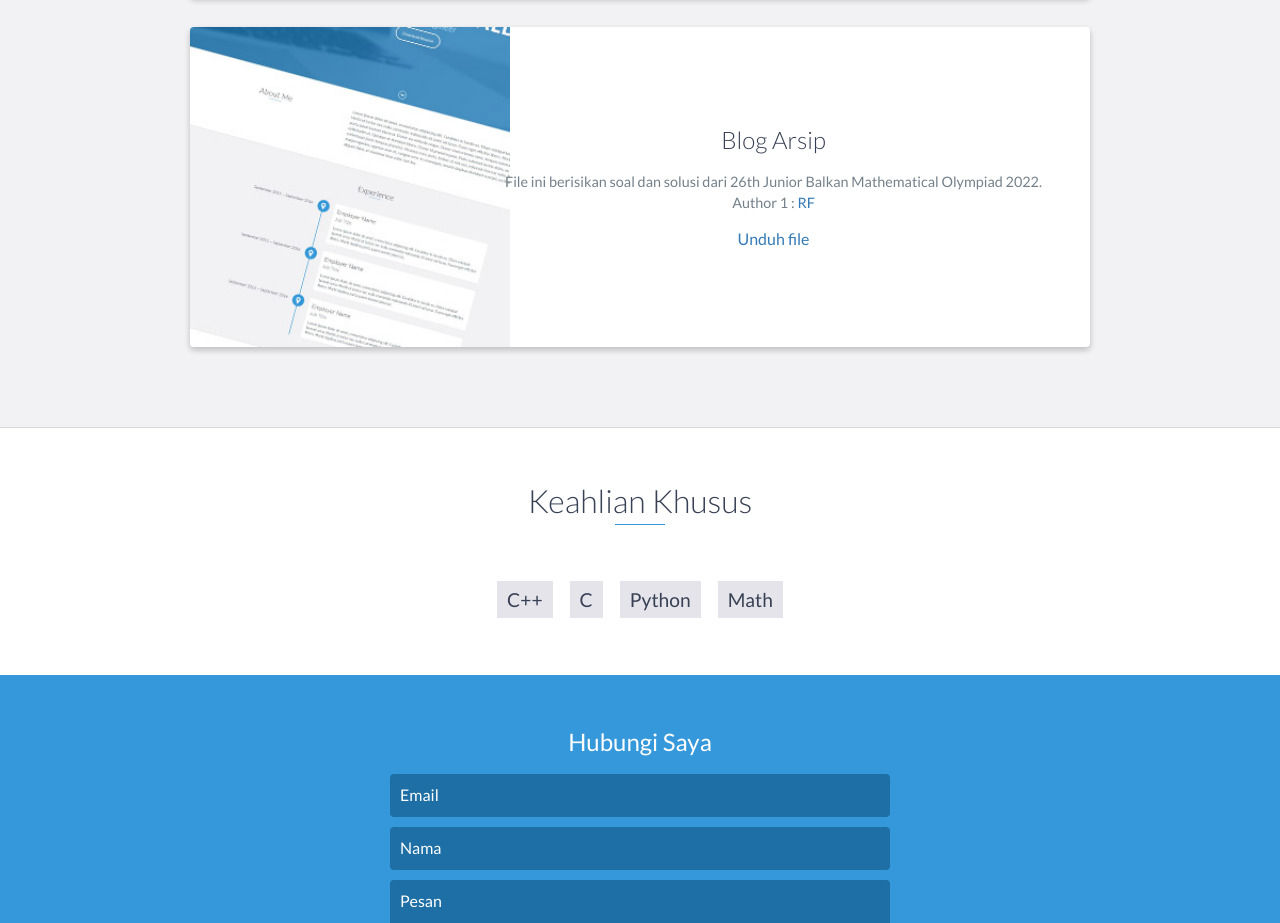
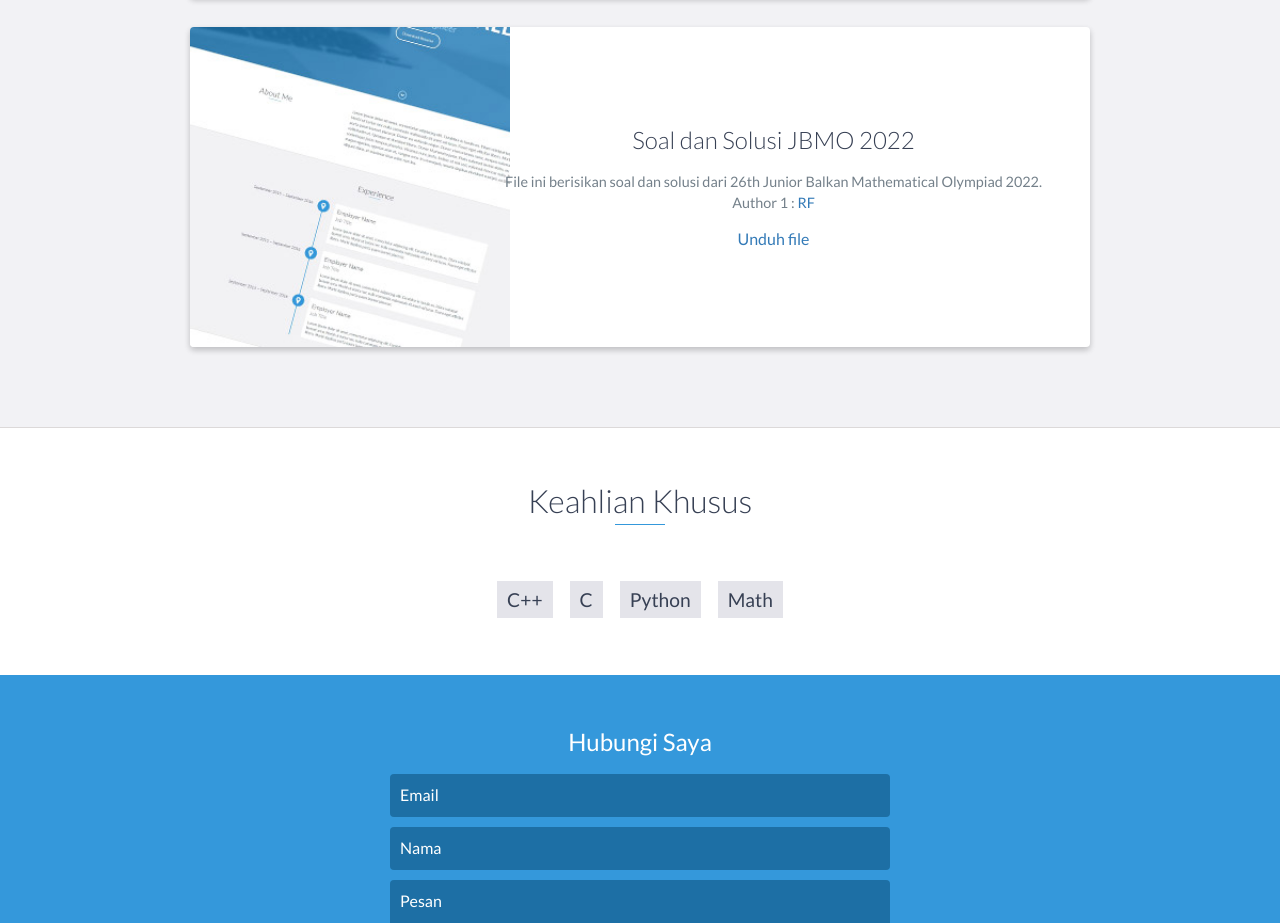
Before and after one commit to rafaelfeng/portfolio1, a website: page index.html in a window 1280 px wide. Shown: the part 4285-5208 px from the top of the page. Drawn offline with nearby package versions, Linux system fonts and the light colour scheme; some packages are replaced by stand-ins of ours.

Commit message:
Update index.html

```diff
--- a/index.html
+++ b/index.html
@@ -242,7 +242,7 @@
                     </div>
                     <!-- End .project-image -->
                     <div class="project-info">
-                        <h3>Blog Arsip</h3>
+                        <h3>Soal dan Solusi JBMO 2022</h3>
                         <p>
 				File ini berisikan soal dan solusi dari 26th Junior Balkan Mathematical Olympiad 2022.</br>
 	    Author 1 : <a href="https://twitter.com/rafaelfeng1712">RF</a>
```
